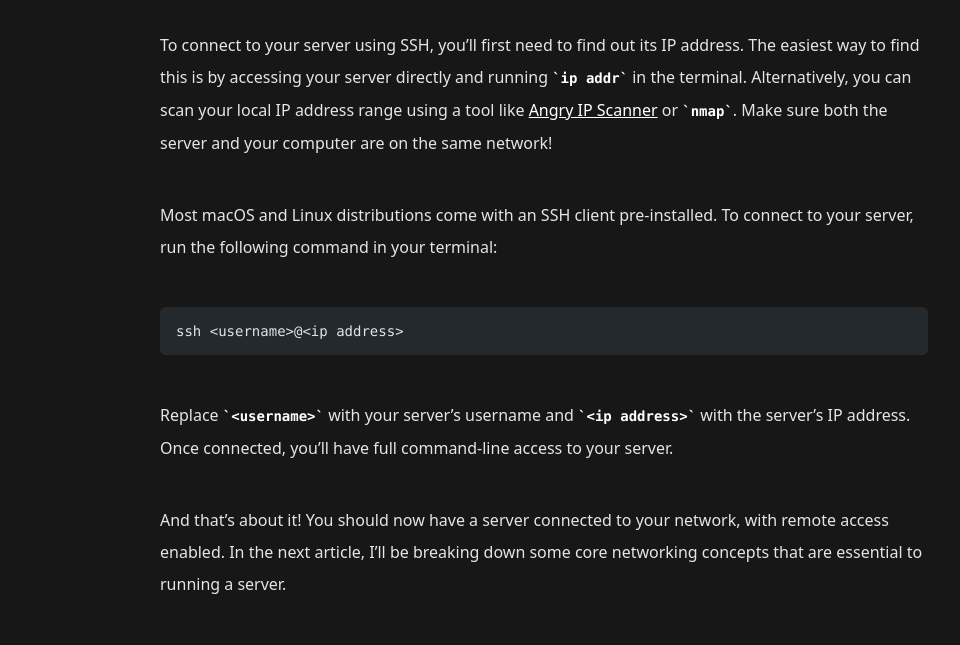
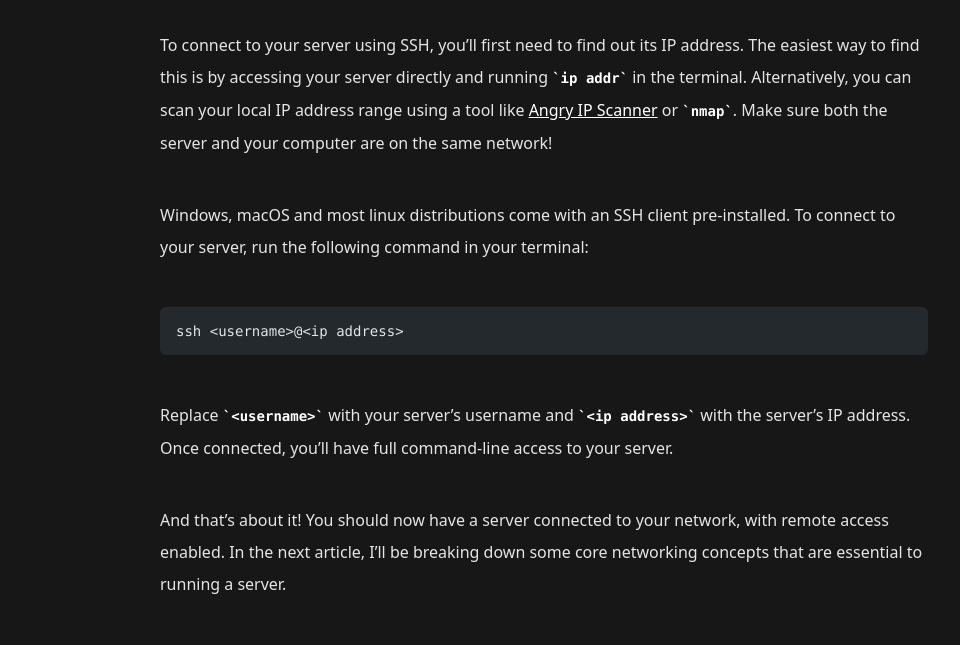
Before and after one commit to BoogieMonster1O1/shrishdeshpande, an Astro site: page /blog/self-hosters-guide-1 in a window 1280 px wide. Shown: the part 4962-5607 px from the top of the page, without its empty margins (96-1056 px from the left). Built offline with nearby package versions, Linux system fonts and the light colour scheme; Astro itself is replaced by a stand-in of ours; code samples lack their colours.

Commit message:
bhindosu

````diff
--- a/src/content/blog/self-hosters-guide-1.md
+++ b/src/content/blog/self-hosters-guide-1.md
@@ -80,7 +80,7 @@ RHEL, Fedora Server, and openSUSE Leap, come with an SSH server installed and en
 
 To connect to your server using SSH, you'll first need to find out its IP address. The easiest way to find this is by accessing your server directly and running `ip addr` in the terminal. Alternatively, you can scan your local IP address range using a tool like [Angry IP Scanner](https://angryip.org/) or `nmap`. Make sure both the server and your computer are on the same network!
 
-Most macOS and Linux distributions come with an SSH client pre-installed. To connect to your server, run the following command in your terminal:
+Windows, macOS and most linux distributions come with an SSH client pre-installed. To connect to your server, run the following command in your terminal:
 
 ```
 ssh <username>@<ip address>
````
